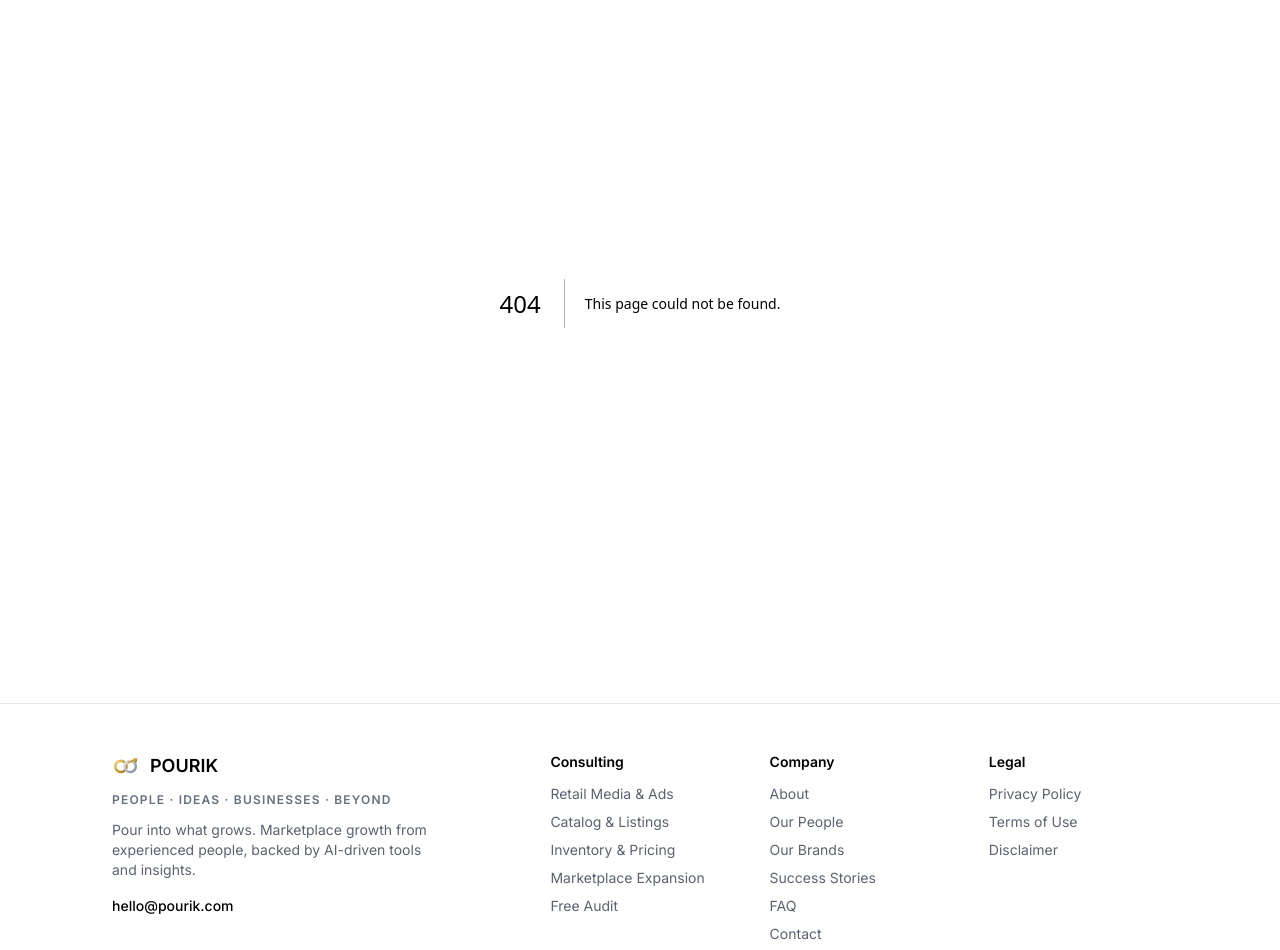
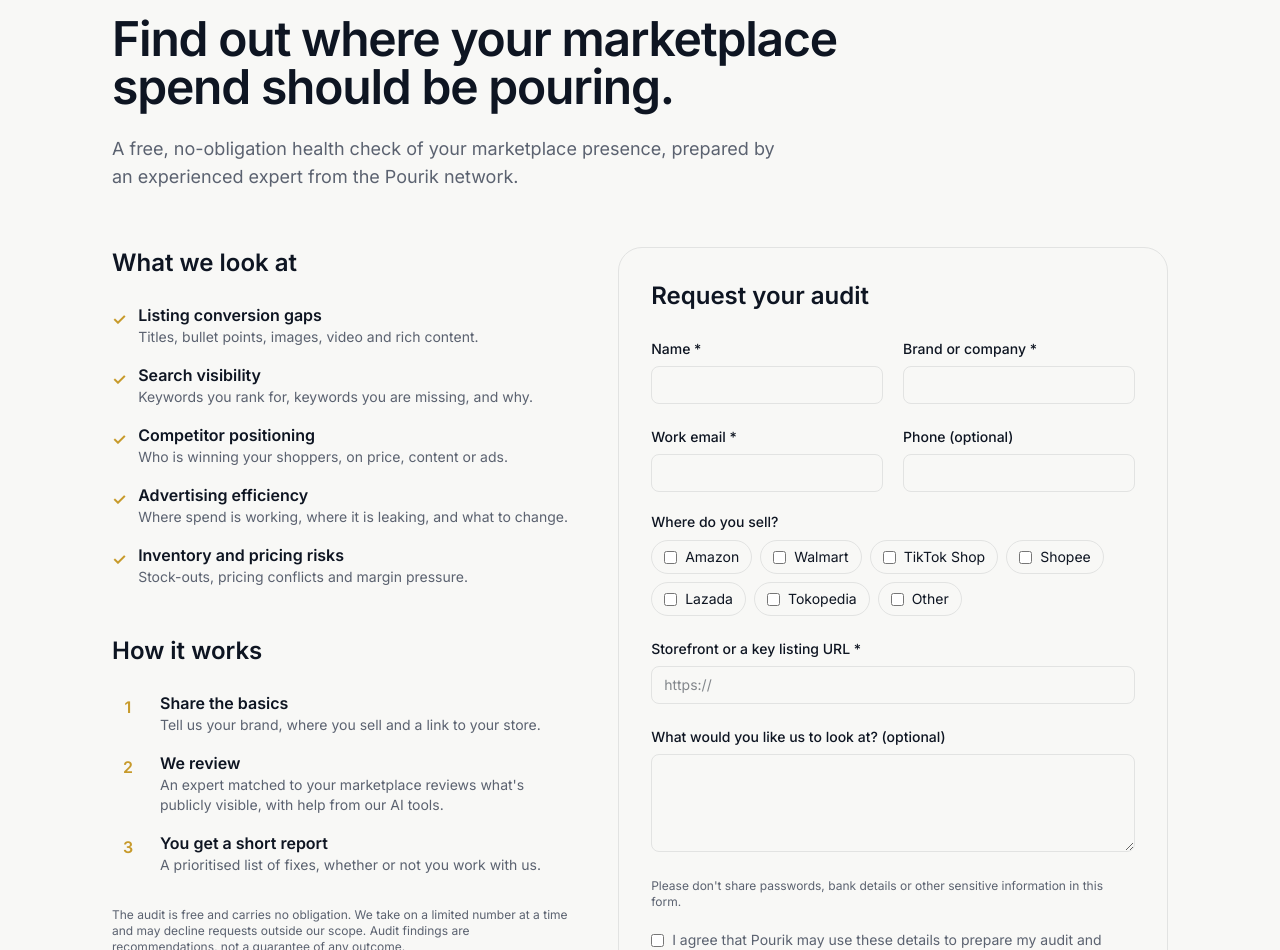
Before and after one commit to ranjandsgpt/pourik, a Next.js app: page /audit in a window 1280 px wide. Before the commit this address had no page. Shown: the part 162-1112 px from the top of the page. Built offline with nearby package versions, Linux system fonts and the light colour scheme.

Commit message:
Add files via upload

```diff
--- /dev/null
+++ b/app/audit/page.tsx
@@ -0,0 +1,87 @@
+import type { Metadata } from "next";
+import AuditForm from "@/components/AuditForm";
+import { Eyebrow, FaqList } from "@/components/Blocks";
+
+export const metadata: Metadata = {
+  title: "Free Marketplace Audit — Pourik",
+  description:
+    "Request a free, no-obligation audit of your Amazon, Walmart, TikTok Shop or Southeast Asia marketplace presence from Pourik's experts.",
+};
+
+const checks = [
+  ["Listing conversion gaps", "Titles, bullet points, images, video and rich content."],
+  ["Search visibility", "Keywords you rank for, keywords you are missing, and why."],
+  ["Competitor positioning", "Who is winning your shoppers, on price, content or ads."],
+  ["Advertising efficiency", "Where spend is working, where it is leaking, and what to change."],
+  ["Inventory and pricing risks", "Stock-outs, pricing conflicts and margin pressure."],
+];
+
+const steps = [
+  ["Share the basics", "Tell us your brand, where you sell and a link to your store."],
+  ["We review", "An expert matched to your marketplace reviews what's publicly visible, with help from our AI tools."],
+  ["You get a short report", "A prioritised list of fixes, whether or not you work with us."],
+];
+
+export default function AuditPage() {
+  return (
+    <div className="container-px mx-auto max-w-6xl py-20">
+      <Eyebrow>Free marketplace audit</Eyebrow>
+      <h1 className="mt-3 max-w-3xl font-display text-4xl font-semibold tracking-tight md:text-5xl">
+        Find out where your marketplace spend should be pouring.
+      </h1>
+      <p className="mt-6 max-w-2xl text-lg text-muted">
+        A free, no-obligation health check of your marketplace presence,
+        prepared by an experienced expert from the Pourik network.
+      </p>
+
+      <div className="mt-14 grid gap-12 md:grid-cols-[1fr_1.2fr]">
+        <div>
+          <h2 className="font-display text-2xl font-semibold">What we look at</h2>
+          <ul className="mt-6 space-y-4">
+            {checks.map(([t, c]) => (
+              <li key={t} className="flex gap-3">
+                <span className="mt-1 font-semibold text-brand">✓</span>
+                <div>
+                  <div className="font-semibold">{t}</div>
+                  <p className="text-sm text-muted">{c}</p>
+                </div>
+              </li>
+            ))}
+          </ul>
+
+          <h2 className="mt-12 font-display text-2xl font-semibold">How it works</h2>
+          <ol className="mt-6 space-y-4">
+            {steps.map(([t, c], i) => (
+              <li key={t} className="flex gap-4">
+                <span className="flex h-8 w-8 shrink-0 items-center justify-center rounded-full bg-paper font-display font-semibold text-brand">
+                  {i + 1}
+                </span>
+                <div>
+                  <div className="font-semibold">{t}</div>
+                  <p className="text-sm text-muted">{c}</p>
+                </div>
+              </li>
+            ))}
+          </ol>
+          <p className="mt-8 text-xs text-muted">
+            The audit is free and carries no obligation. We take on a limited
+            number at a time and may decline requests outside our scope. Audit
+            findings are recommendations, not a guarantee of any outcome.
+          </p>
+        </div>
+
+        <div className="rounded-3xl border border-line p-6 md:p-8">
+          <h2 className="font-display text-2xl font-semibold">Request your audit</h2>
+          <div className="mt-6">
+            <AuditForm />
+          </div>
+        </div>
+      </div>
+
+      <div className="mt-20">
+        <h2 className="mb-8 font-display text-2xl font-semibold">Questions about the audit</h2>
+        <FaqList limit={5} />
+      </div>
+    </div>
+  );
+}
```
